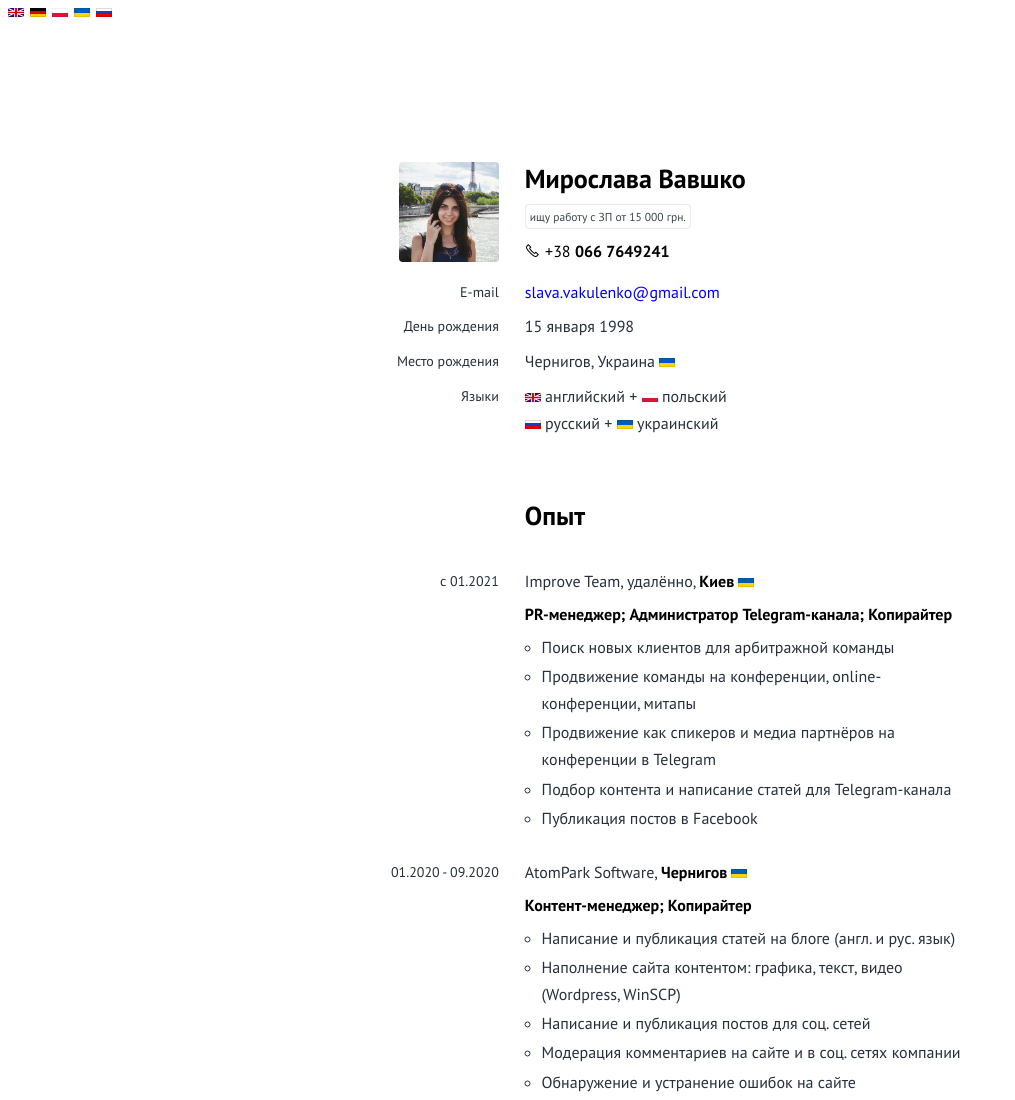
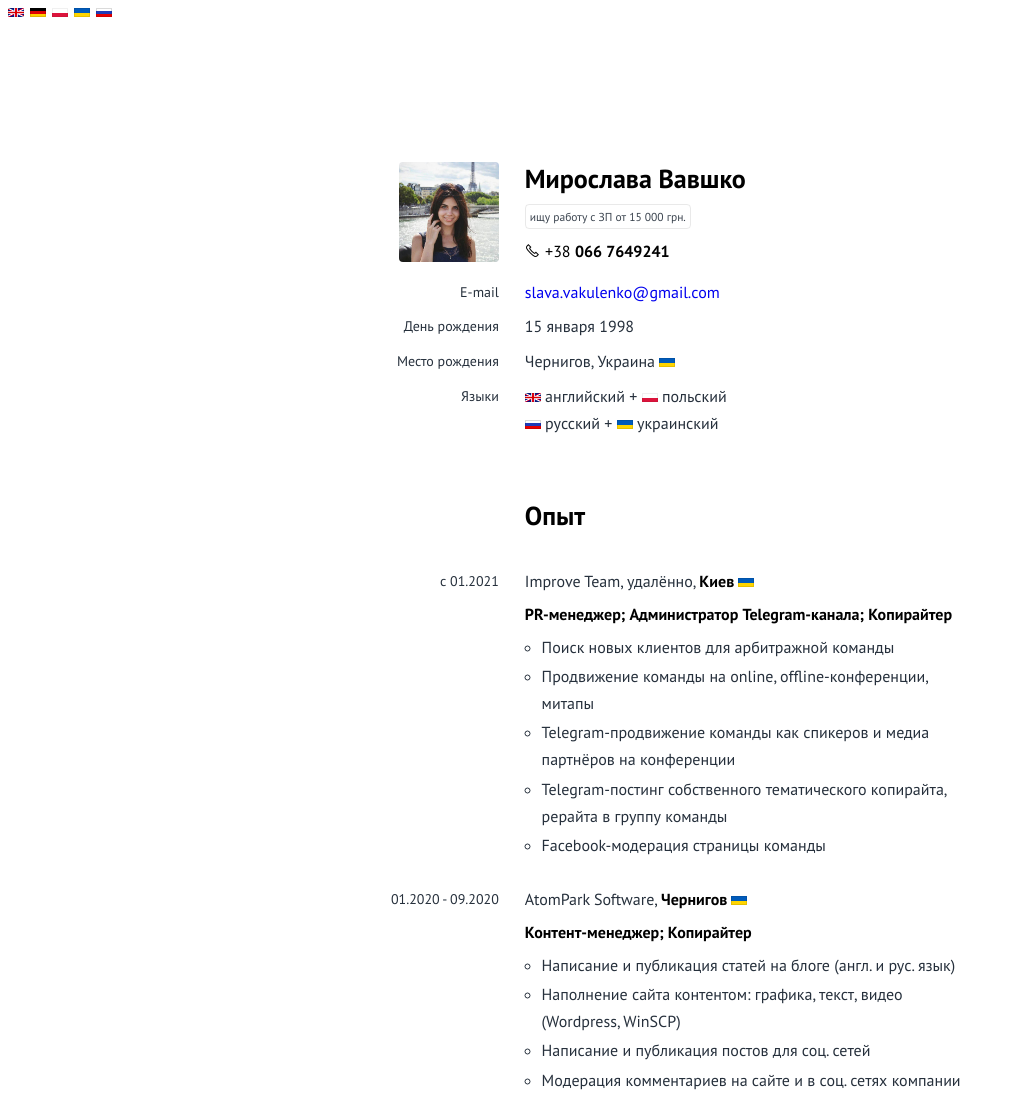
Before and after one commit to miroslavavavshko/miroslavavavshko.github.io, a plain HTML site: page ru.html in a window 1280 px wide. Shown: the top 1100 px of the page, without its empty margins (0-1015 px from the left). Drawn offline with Linux system fonts and the light colour scheme.

Commit message:
Update ru.html

```diff
--- a/ru.html
+++ b/ru.html
@@ -106,10 +106,10 @@
 							<span class="profession"><b>PR-менеджер; Администратор Telegram-канала; Копирайтер</b></span>
 							<ul>
 								<li>Поиск новых клиентов для арбитражной команды</li>
-								<li>Продвижение команды на конференции, online-конференции, митапы</li>
-								<li>Продвижение как спикеров и медиа партнёров на конференции в Telegram</li>
-								<li>Подбор контента и написание статей для Telegram-канала</li>
-								<li>Публикация постов в Facebook</li>
+								<li>Продвижение команды на online, offline-конференции, митапы</li>
+								<li>Telegram-продвижение команды как спикеров и медиа партнёров на конференции</li>
+								<li>Telegram-постинг собственного тематического копирайта, рерайта в группу команды</li>
+								<li>Facebook-модерация страницы команды</li>
 							</ul>
 						</td>
 					</tr>
```
